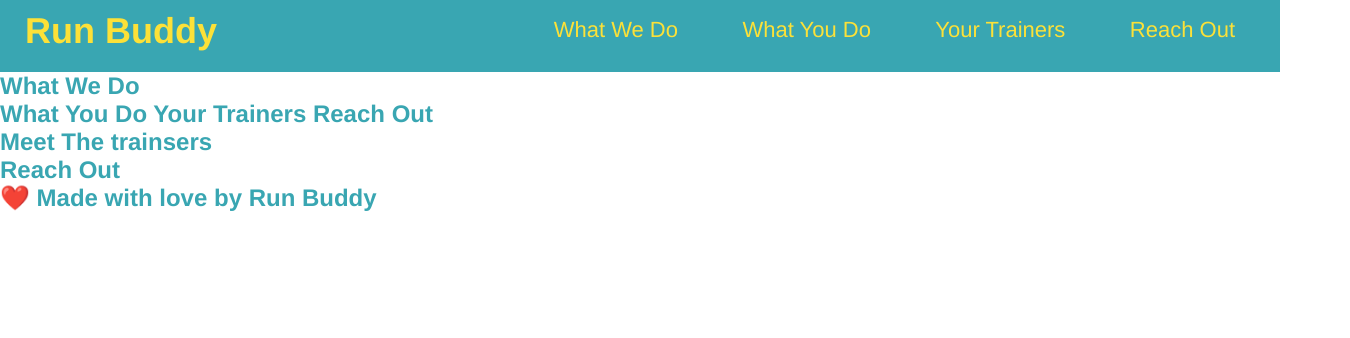
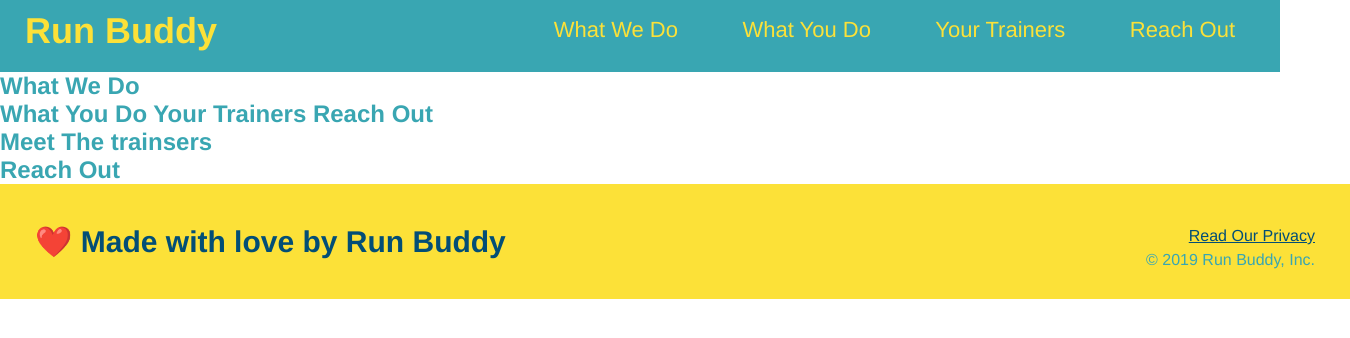
Before and after one commit to KumiYAM/run-buddy, a plain HTML site: page index.html in a window 1280 px wide. Shown: the whole page, 1350 px wide, since content can reach past the window. Drawn offline with Linux system fonts and the light colour scheme.

Commit message:
header nav bar/ footer privacy policy added

```diff
--- a/assets/css/style.css
+++ b/assets/css/style.css
@@ -1,9 +1,11 @@
 
 /*/ follow<*> tells, remove default browser-enforced
 styling form entire style sheet unless we explicitly tell/*/
-* {
+/*/ then add box-sizing property/*/
+ * {
     margin: 0;
     padding: 0;
+    box-sizing: boader-box;
 }
 
 body {
@@ -57,3 +59,25 @@ header nav ul li a {
     font-weight: ligter;
     font-size: 22px;
 }
+
+
+footer {
+    background: #fce138;
+    width: 100%;
+    padding: 40px 35px;
+}
+/*/h2 is same as layout as header/*/
+footer h2 {
+    display: inline;
+    color: #024e76;
+    font-size: 30px;
+    margin: 0;
+}
+footer div {
+    float: right;
+    line-height: 1.5;
+    text-align: right;
+}
+footer a {
+    color: #024e76;
+}
--- a/index.html
+++ b/index.html
@@ -65,6 +65,12 @@
 <!-- footer -->
         <footer>
             <h2>❤️ Made with love by  Run Buddy</h2>
+            <!-- add privacy policy. And, b/c, <a> elements- is inline elements,
+                we need to add <br /> see-->
+            <div>
+                <a href="#">Read Our Privacy</a><br />
+                &copy; 2019 Run Buddy, Inc.
+            </div>
         </footer>
     </body>
 </html>
```
